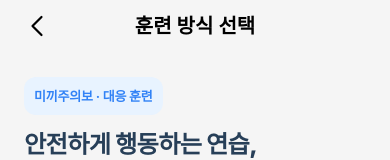
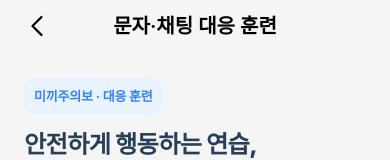
Before and after one commit to dayofhiki/gdgoc_team8, a Next.js app: page /roleplay/mode in a window 390 px wide. Shown: the top 160 px of the page. Built offline with nearby package versions, Linux system fonts and the light colour scheme; no server answers; a web font is replaced by a local one.

Commit message:
Improve senior-friendly training navigation and phone menu

```diff
--- a/src/app/roleplay/mode/page.tsx
+++ b/src/app/roleplay/mode/page.tsx
@@ -37,7 +37,7 @@ export default function RoleplayMode() {
 
   return (
     <Screen>
-      <Header title="훈련 방식 선택" back={() => router.replace("/roleplay")} />
+      <Header title="문자·채팅 대응 훈련" back={() => router.replace("/roleplay")} />
       <section className="screen__body rt-mode-page">
         <div className="rt-mode-intro">
           <span className="chip">미끼주의보 · 대응 훈련</span>
```
